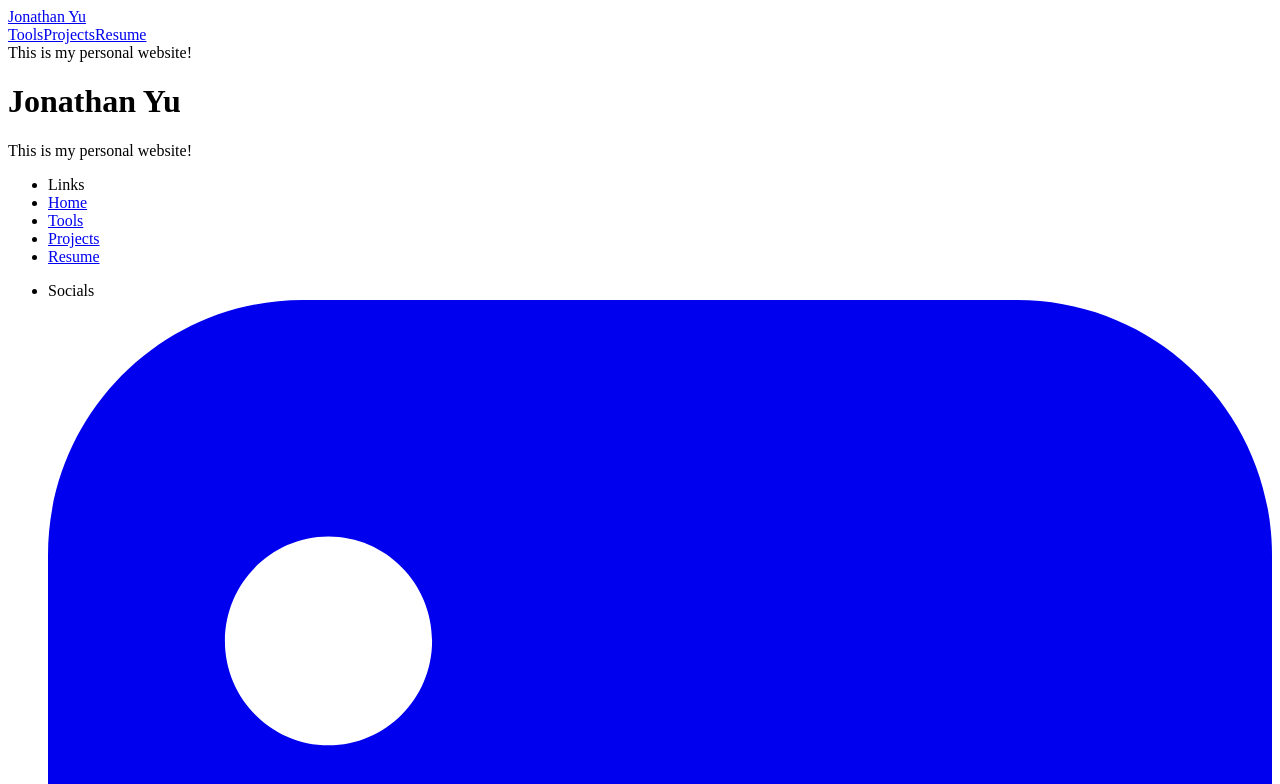
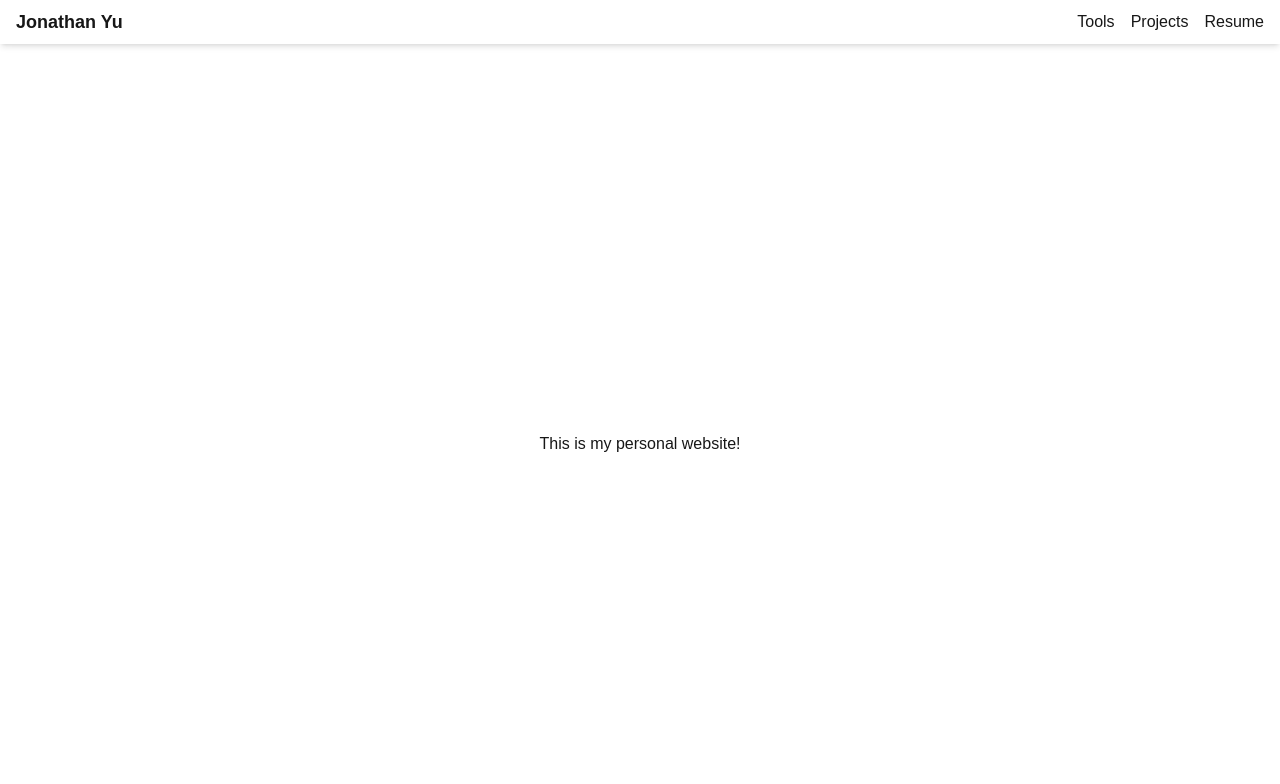
Before and after one commit to JonathanY03/jonathany03.github.io, a Next.js app: page / in a window 1280 px wide. Shown: the top 784 px of the page. Built offline with nearby package versions, Linux system fonts and the light colour scheme.

Commit message:
only import globals.css in root layout

```diff
--- /dev/null
+++ b/app/globals.css
@@ -0,0 +1,23 @@
+@import "tailwindcss";
+
+:root {
+	--background: #ffffff;
+	--foreground: #171717;
+	--color-background: var(--background);
+	--color-foreground: var(--foreground);
+	--font-sans: var(--font-geist-sans);
+	--font-mono: var(--font-geist-mono);
+}
+
+@media (prefers-color-scheme: dark) {
+	:root {
+		--background: #ededed;
+		--foreground: #0a0a0a;
+	}
+}
+
+body {
+	background: var(--background);
+	color: var(--foreground);
+	font-family: Arial, Helvetica, sans-serif;
+}
--- a/app/layout.tsx
+++ b/app/layout.tsx
@@ -1,3 +1,4 @@
+import  "@/app/globals.css";
 import type { Metadata } from "next";
 import { Geist, Geist_Mono } from "next/font/google";
 import Header from "@/components/shared/Header";
```
